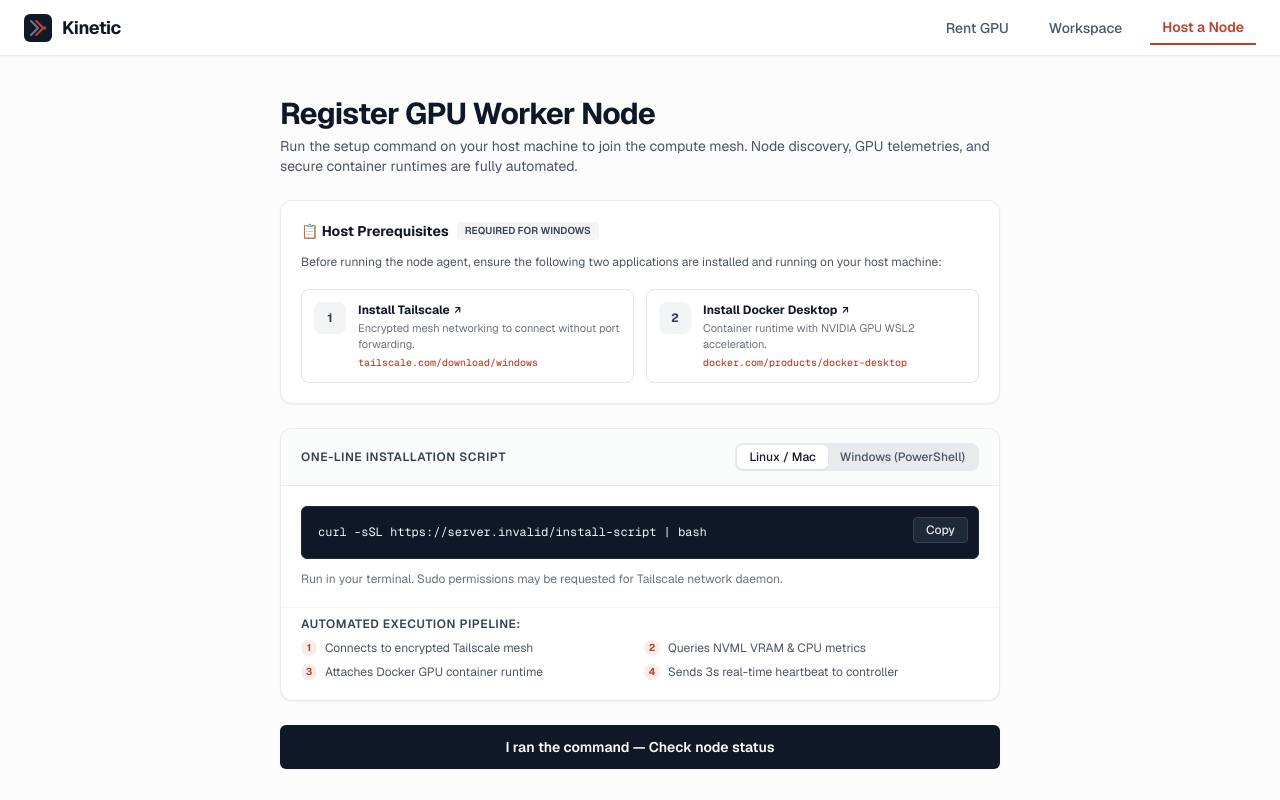
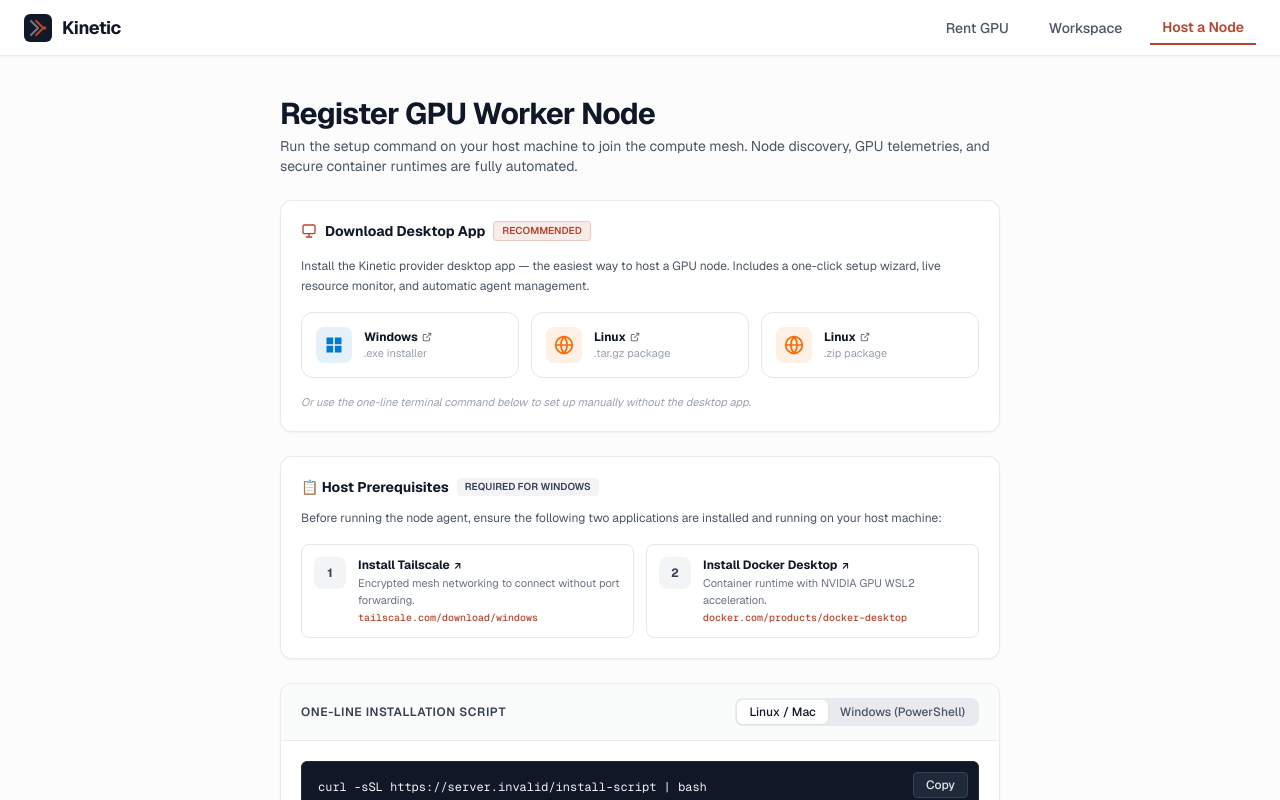
Before and after one commit to gautam-ch/gpuShare, a Next.js app in the folder frontend/: page /host in a window 1280 px wide. Shown: the top 800 px of the page. Built offline with nearby package versions, Linux system fonts and the light colour scheme; no server answers.

Commit message:
feat: add desktop app download section on /host page (Windows, Linux tar, Linux zip)

```diff
--- a/frontend/src/app/host/page.tsx
+++ b/frontend/src/app/host/page.tsx
@@ -100,6 +100,96 @@
           </h1>
           <p className="text-gray-600 text-sm mt-1">
             Run the setup command on your host machine to join the compute mesh. Node discovery, GPU telemetries, and secure container runtimes are fully automated.
+          </p>
+        </div>
+
+        {/* Desktop App Download Section */}
+        <div className="bg-white border border-gray-200/80 rounded-xl p-5 shadow-xs space-y-4">
+          <div className="flex items-center justify-between">
+            <h3 className="font-bold text-gray-900 text-sm flex items-center gap-2">
+              <svg className="w-4 h-4 text-[#bb432c]" viewBox="0 0 24 24" fill="none" stroke="currentColor" strokeWidth="2" strokeLinecap="round" strokeLinejoin="round">
+                <rect x="3" y="3" width="18" height="13" rx="2"/>
+                <path d="M8 21h8M12 17v4"/>
+              </svg>
+              <span>Download Desktop App</span>
+              <span className="text-[10px] font-semibold uppercase px-2 py-0.5 bg-[#bb432c]/10 text-[#bb432c] rounded border border-[#bb432c]/20">
+                Recommended
+              </span>
+            </h3>
+          </div>
+          <p className="text-xs text-gray-600 leading-relaxed">
+            Install the Kinetic provider desktop app — the easiest way to host a GPU node. Includes a one-click setup wizard, live resource monitor, and automatic agent management.
+          </p>
+
+          <div className="grid grid-cols-1 sm:grid-cols-3 gap-3">
+            {/* Windows */}
+            <a
+              href="https://drive.google.com/file/d/1Lm58bGD4Euz5VulEwioyFniSdI5r6xSs/view?usp=sharing"
+              target="_blank"
+              rel="noopener noreferrer"
+              className="flex items-center gap-3 p-3.5 rounded-xl border border-gray-200 hover:border-[#bb432c]/40 hover:bg-[#bb432c]/5 transition-all group"
+            >
+              <div className="w-9 h-9 rounded-lg bg-[#0078d4]/10 flex items-center justify-center shrink-0 group-hover:bg-[#bb432c] transition-colors">
+                <svg className="w-5 h-5 text-[#0078d4] group-hover:text-white transition-colors" viewBox="0 0 24 24" fill="currentColor">
+                  <path d="M3 3h8v8H3zm10 0h8v8h-8zM3 13h8v8H3zm10 0h8v8h-8z"/>
+                </svg>
+              </div>
+              <div className="min-w-0">
+                <div className="text-xs font-bold text-gray-900 group-hover:text-[#bb432c] flex items-center gap-1 transition-colors">
+                  Windows
+                  <svg className="w-2.5 h-2.5 opacity-60" viewBox="0 0 24 24" fill="none" stroke="currentColor" strokeWidth="2.5"><path d="M18 13v6a2 2 0 01-2 2H5a2 2 0 01-2-2V8a2 2 0 012-2h6M15 3h6v6M10 14L21 3"/></svg>
+                </div>
+                <p className="text-[11px] text-gray-400 truncate">.exe installer</p>
+              </div>
+            </a>
+
+            {/* Linux tar */}
+            <a
+              href="https://drive.google.com/file/d/1RIUB2P9mk2h6YIBc0E11DfKcPMsGbSi-/view?usp=sharing"
+              target="_blank"
+              rel="noopener noreferrer"
+              className="flex items-center gap-3 p-3.5 rounded-xl border border-gray-200 hover:border-[#bb432c]/40 hover:bg-[#bb432c]/5 transition-all group"
+            >
+              <div className="w-9 h-9 rounded-lg bg-orange-500/10 flex items-center justify-center shrink-0 group-hover:bg-[#bb432c] transition-colors">
+                <svg className="w-5 h-5 text-orange-500 group-hover:text-white transition-colors" viewBox="0 0 24 24" fill="none" stroke="currentColor" strokeWidth="2" strokeLinecap="round" strokeLinejoin="round">
+                  <circle cx="12" cy="12" r="10"/><line x1="2" y1="12" x2="22" y2="12"/>
+                  <path d="M12 2a15.3 15.3 0 010 20M12 2a15.3 15.3 0 000 20"/>
+                </svg>
+              </div>
+              <div className="min-w-0">
+                <div className="text-xs font-bold text-gray-900 group-hover:text-[#bb432c] flex items-center gap-1 transition-colors">
+                  Linux
+                  <svg className="w-2.5 h-2.5 opacity-60" viewBox="0 0 24 24" fill="none" stroke="currentColor" strokeWidth="2.5"><path d="M18 13v6a2 2 0 01-2 2H5a2 2 0 01-2-2V8a2 2 0 012-2h6M15 3h6v6M10 14L21 3"/></svg>
+                </div>
+                <p className="text-[11px] text-gray-400 truncate">.tar.gz package</p>
+              </div>
+            </a>
+
+            {/* Linux zip */}
+            <a
+              href="https://drive.google.com/file/d/12skkWuN_4sb1yPawRHdBI1ktyDA7rBj_/view?usp=sharing"
+              target="_blank"
+              rel="noopener noreferrer"
+              className="flex items-center gap-3 p-3.5 rounded-xl border border-gray-200 hover:border-[#bb432c]/40 hover:bg-[#bb432c]/5 transition-all group"
+            >
+              <div className="w-9 h-9 rounded-lg bg-orange-500/10 flex items-center justify-center shrink-0 group-hover:bg-[#bb432c] transition-colors">
+                <svg className="w-5 h-5 text-orange-500 group-hover:text-white transition-colors" viewBox="0 0 24 24" fill="none" stroke="currentColor" strokeWidth="2" strokeLinecap="round" strokeLinejoin="round">
+                  <circle cx="12" cy="12" r="10"/><line x1="2" y1="12" x2="22" y2="12"/>
+                  <path d="M12 2a15.3 15.3 0 010 20M12 2a15.3 15.3 0 000 20"/>
+                </svg>
+              </div>
+              <div className="min-w-0">
+                <div className="text-xs font-bold text-gray-900 group-hover:text-[#bb432c] flex items-center gap-1 transition-colors">
+                  Linux
+                  <svg className="w-2.5 h-2.5 opacity-60" viewBox="0 0 24 24" fill="none" stroke="currentColor" strokeWidth="2.5"><path d="M18 13v6a2 2 0 01-2 2H5a2 2 0 01-2-2V8a2 2 0 012-2h6M15 3h6v6M10 14L21 3"/></svg>
+                </div>
+                <p className="text-[11px] text-gray-400 truncate">.zip package</p>
+              </div>
+            </a>
+          </div>
+
+          <p className="text-[11px] text-gray-400 italic">
+            Or use the one-line terminal command below to set up manually without the desktop app.
           </p>
         </div>
 
```
Also changed, not shown: 1 other file (tests, documents, lock files or other folders).
